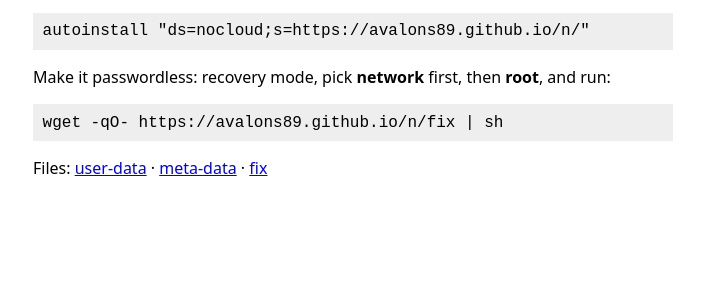
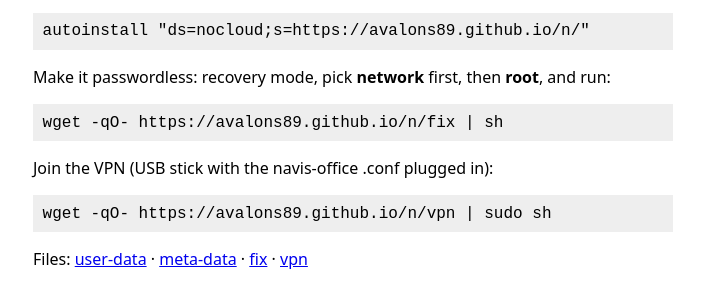
Before and after one commit to Avalons89/n, a plain HTML site: page index.html in a window 1280 px wide. Shown: the part 111-418 px from the top of the page, without its empty margins (287-991 px from the left). Drawn offline with Linux system fonts and the light colour scheme.

Commit message:
Add VPN join script

```diff
--- a/index.html
+++ b/index.html
@@ -5,4 +5,6 @@
 <pre>autoinstall "ds=nocloud;s=https://avalons89.github.io/n/"</pre>
 <p>Make it passwordless: recovery mode, pick <b>network</b> first, then <b>root</b>, and run:</p>
 <pre>wget -qO- https://avalons89.github.io/n/fix | sh</pre>
-<p>Files: <a href="user-data">user-data</a> · <a href="meta-data">meta-data</a> · <a href="fix">fix</a></p>
+<p>Join the VPN (USB stick with the navis-office .conf plugged in):</p>
+<pre>wget -qO- https://avalons89.github.io/n/vpn | sudo sh</pre>
+<p>Files: <a href="user-data">user-data</a> · <a href="meta-data">meta-data</a> · <a href="fix">fix</a> · <a href="vpn">vpn</a></p>
```
Also changed, not shown: 1 other file.
